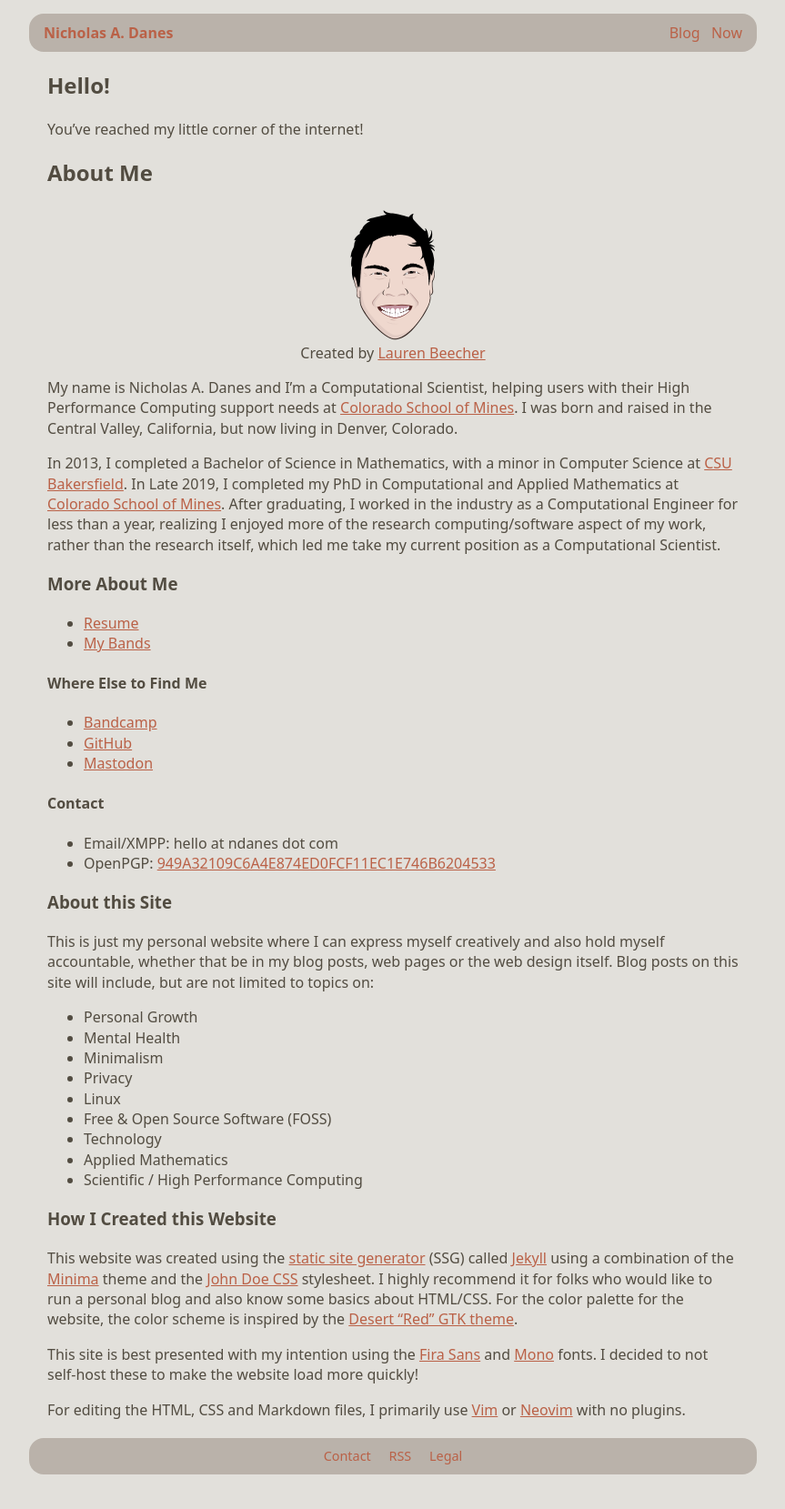
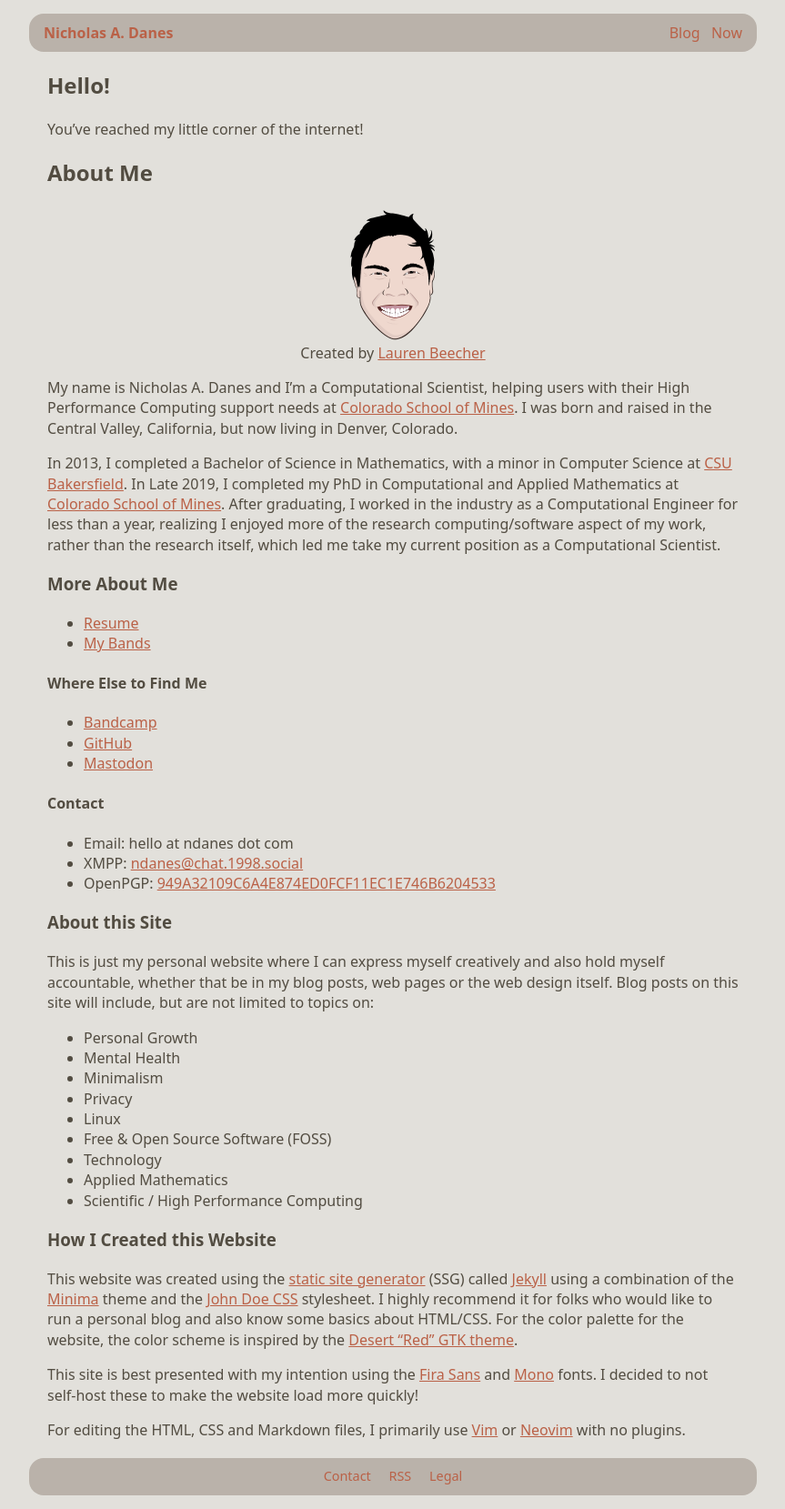
Before and after one commit to danesnick/old_website, a Jekyll site: the page built from index.markdown, in a window 1280 px wide. Shown: the whole page at 91% size, without its empty margins (208-1071 px from the left). Built offline with Jekyll 4.4.1, drawn with Linux system fonts in a browser that asks for light colours; before the commit the page ends 1636 px from its top, so only the background shows below that.

Commit message:
Updated index

```diff
--- a/index.markdown
+++ b/index.markdown
@@ -31,7 +31,8 @@ In 2013, I completed a Bachelor of Science in Mathematics, with a minor in Compu
 * <a rel="me" href="https://smallcamp.art/@ndanes">Mastodon</a>
 
 #### Contact
-* Email/XMPP: hello at ndanes dot com
+* Email: hello at ndanes dot com
+* XMPP: [ndanes@chat.1998.social](xmpp:ndanes@chat.1998.social)
 * OpenPGP: [949A32109C6A4E874ED0FCF11EC1E746B6204533](/public_key.txt)
 
 ### About this Site
```
